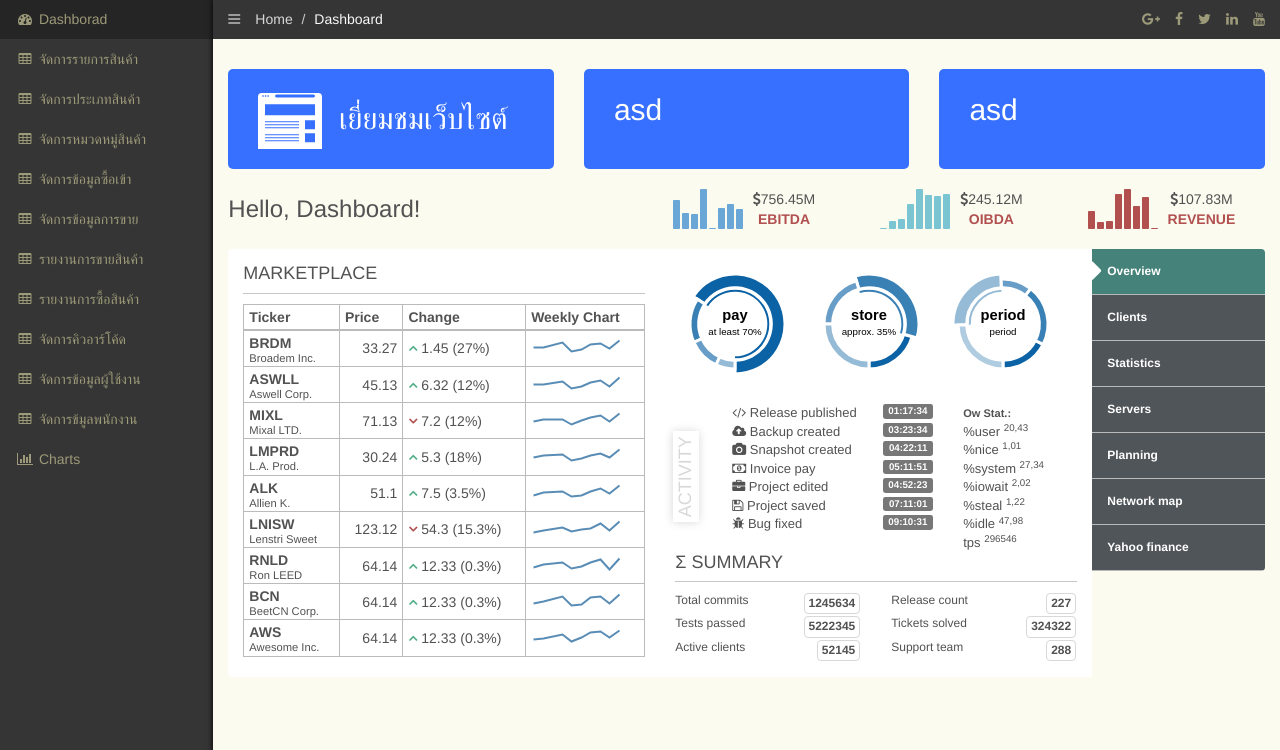
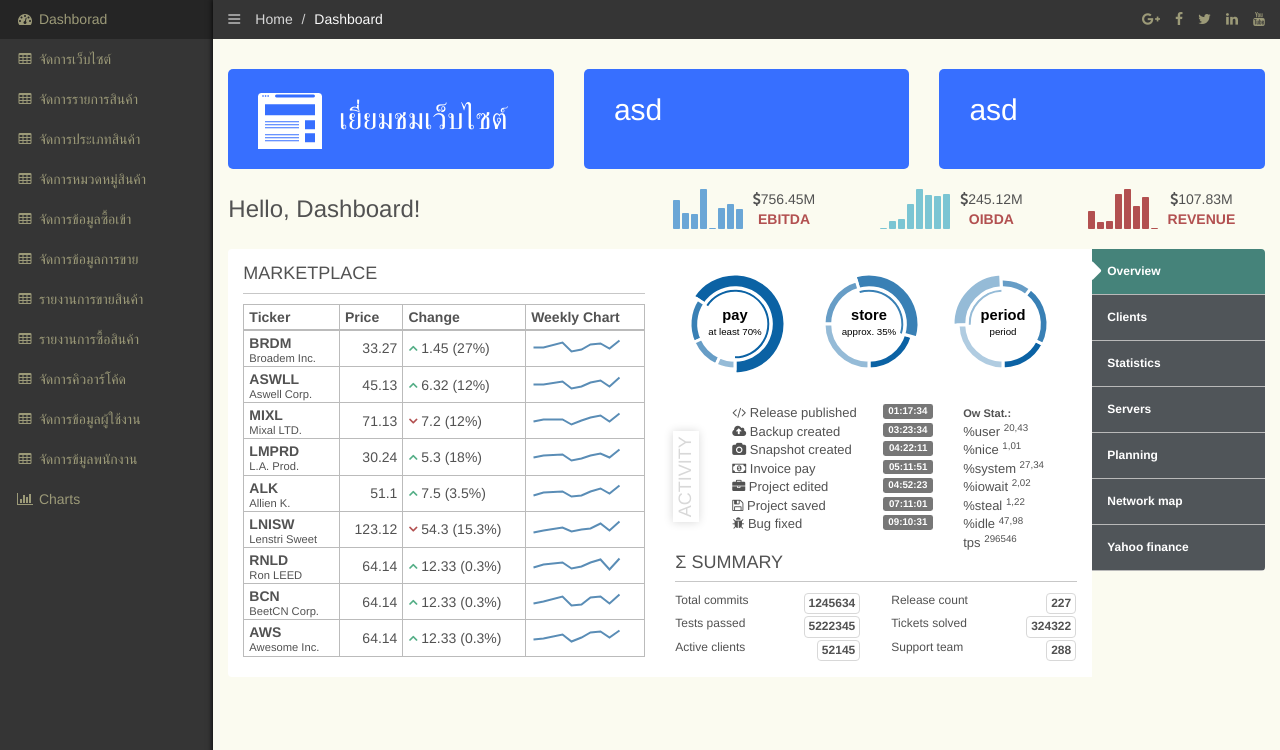
Before and after one commit to jukkapongtor/project_univercity, a PHP site: page /backend/index.php in a window 1280 px wide. Shown: the part 51-801 px from the top of the page. Run offline with PHP 8.4, Linux system fonts and the light colour scheme; a user stored in the database is signed in; data comes from the database, SQL or seed files in the repository; some libraries are stand-ins or nearby versions.

Commit message:
add form manage website

```diff
--- a/backend/index.php
+++ b/backend/index.php
@@ -25,6 +25,7 @@
 		<link href="plugins/select2/select2.css" rel="stylesheet">
 		<link href="plugins/justified-gallery/justifiedGallery.css" rel="stylesheet">
 		<link href="css/style_v2.css" rel="stylesheet">
+		<link href="css/style_v3.css" rel="stylesheet">
 		<link href="plugins/chartist/chartist.min.css" rel="stylesheet">
 		<!-- HTML5 shim and Respond.js IE8 support of HTML5 elements and media queries -->
 		<!--[if lt IE 9]>
@@ -165,6 +166,16 @@
 						<i class="fa fa-dashboard"></i>
 						<span class="hidden-xs">Dashborad</span>
 					</a>
+				</li>
+				<li class="dropdown">
+					<a href="#" class="dropdown-toggle">
+						<i class="fa fa-table"></i>
+						 <span >จัดการเว็บไซต์</span>
+					</a>
+					<ul class="dropdown-menu">
+						<li><a class="ajax-link" href="ajax/manage_website.php">จัดการหน้าเว็บไซต์</a></li>
+						<li><a class="ajax-link" href="ajax/manage_slideshow.php">จัดการสไลด์</a></li>
+					</ul>
 				</li>
 				<li class="dropdown">
 					<a href="#" class="dropdown-toggle">
```
